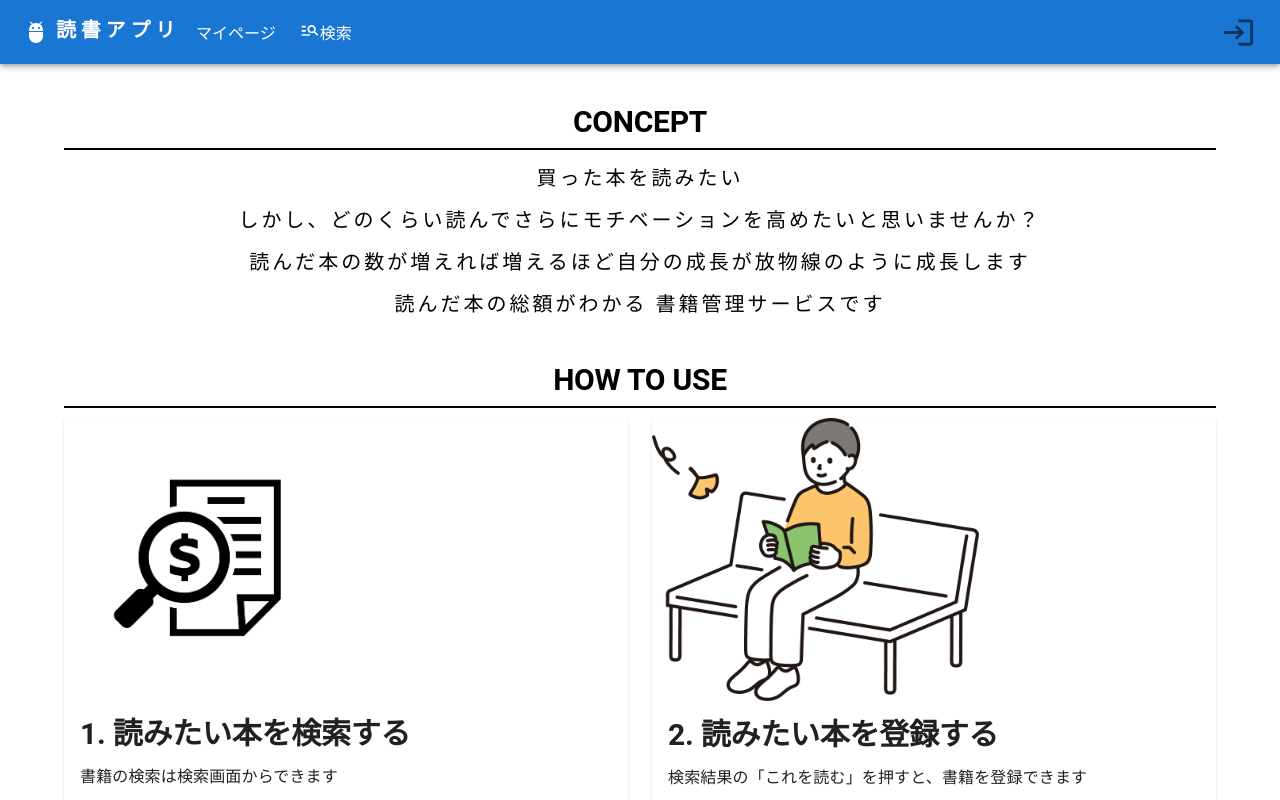
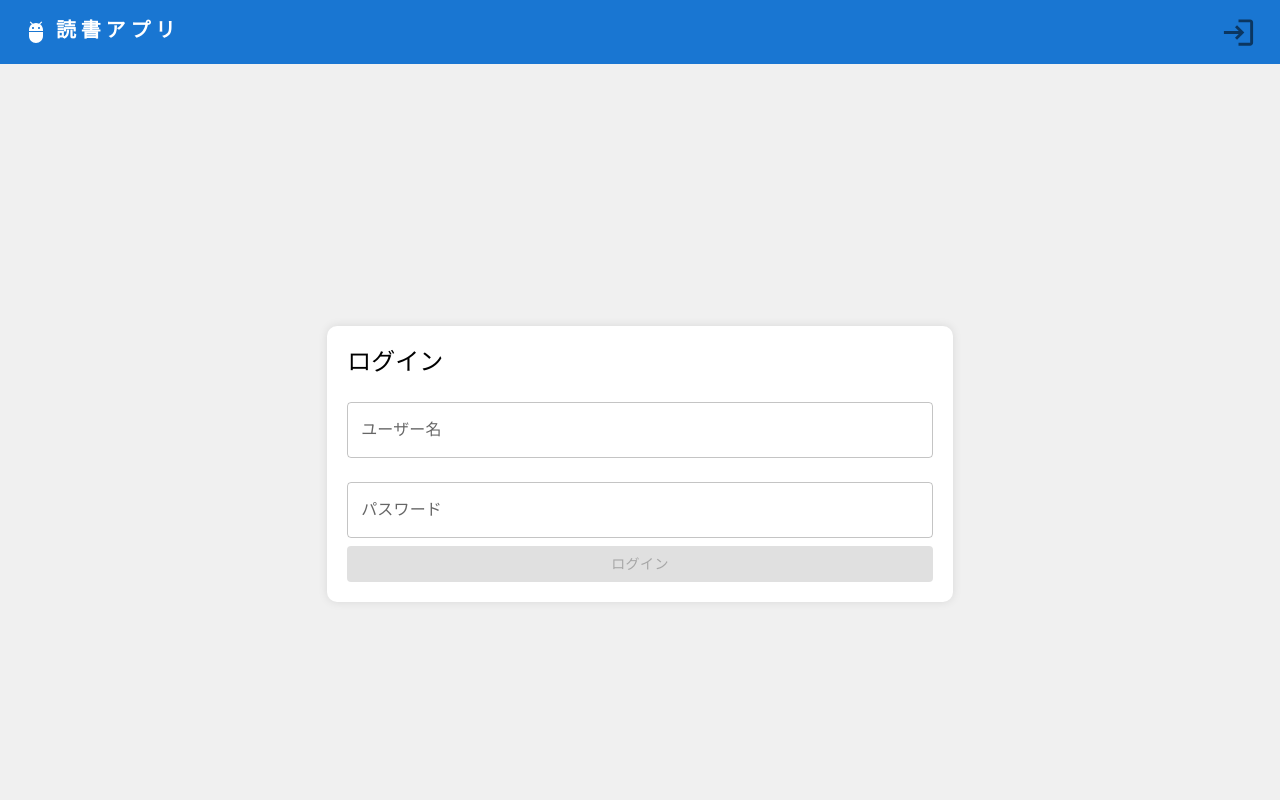
Before and after one commit to ETOMARU1210/book_reading_frontend, a React (Vite) app: page /login in a window 1280 px wide. Before the commit this address led to /. Shown: the top 800 px of the page. Built offline with nearby package versions, Linux system fonts and the light colour scheme; sample sign-in values are in the browser's storage.

Commit message:
redirect add login information not keep

```diff
--- a/src/App.jsx
+++ b/src/App.jsx
@@ -5,27 +5,48 @@ import Home from "./components/Home";
 import Register from "./components/register";
 import Profile from "./components/Profile";
 import Search from "./components/Search";
-import {
-  RecoilRoot
-} from 'recoil';
+import { useRecoilState } from "recoil";
 import authService from "./services/auth.service";
-
+import { UserState } from "./store/UserState";
 
 function App() {
-
-  const loggedIn = authService.getCurrentUser();
+  const [currentUser, ] = useRecoilState(UserState);
+  console.log(currentUser)
 
   return (
-    <RecoilRoot>
+    <>
       <Header />
       <Routes>
         <Route exact path="/" element={<Home />} />
-        <Route path="/login" element={loggedIn ? <Navigate replace to="/" /> : <Login />} />
-        <Route path="/signup" element={<Register />} />
-        <Route path="/profile" element={loggedIn ? <Profile /> : <Navigate replace to="/login" />} />
-        <Route path="/search" element={loggedIn ? <Search /> : <Navigate replace to="/login" /> } />
+        <Route
+          path="/login"
+          element={
+            Object.keys(currentUser).length !== 0? <Navigate replace to="/" /> : <Login />
+          }
+        />
+        <Route path="/signup" element={  Object.keys(currentUser).length !== 0 ? <Navigate replace to="/" /> : <Register />} />
+        <Route
+          path="/profile"
+          element={
+            Object.keys(currentUser).length !== 0 ? (
+              <Profile />
+            ) : (
+              <Navigate replace to="/login" />
+            )
+          }
+        />
+        <Route
+          path="/search"
+          element={
+            Object.keys(currentUser).length !== 0 ? (
+              <Search />
+            ) : (
+              <Navigate replace to="/login" />
+            )
+          }
+        />
       </Routes>
-    </RecoilRoot>
+    </>
   );
 }
 
--- a/src/components/Header.jsx
+++ b/src/components/Header.jsx
@@ -7,7 +7,6 @@ import Typography from "@mui/material/Typography";
 import Menu from "@mui/material/Menu";
 import MenuIcon from "@mui/icons-material/Menu";
 import Container from "@mui/material/Container";
-import Avatar from "@mui/material/Avatar";
 import Button from "@mui/material/Button";
 import Tooltip from "@mui/material/Tooltip";
 import MenuItem from "@mui/material/MenuItem";
@@ -17,26 +16,20 @@ import { Link, Stack } from "@mui/material";
 import authService from "../services/auth.service";
 import LoginIcon from "@mui/icons-material/Login";
 import { useNavigate } from "react-router-dom";
+import { useRecoilState } from "recoil";
+import { UserState } from "../store/UserState";
 
 function ResponsiveAppBar() {
   const loginPages = ["マイページ", , "検索"];
-  const loginPagesUrl = ["/profile", "", "/search"];
+  const loginPagesUrl = ["/profile", "/search"];
   const loginSettings = ["プロフィール", "ログアウト"];
   const nonloginSettings = ["サインアップ", "ログイン"];
   const nonloginUrl = ["/signup", "/login"];
   const [anchorElNav, setAnchorElNav] = React.useState(null);
   const [anchorElUser, setAnchorElUser] = React.useState(null);
-  const [currentUser, setCurrentUser] = React.useState(undefined);
-
   const navigate = useNavigate();
 
-  React.useEffect(() => {
-    const user = authService.getCurrentUser();
-
-    if (user) {
-      setCurrentUser(user);
-    }
-  }, []);
+  const [currentUser, ] = useRecoilState(UserState);
 
   const logOut = () => {
     authService.logout(navigate);
@@ -143,7 +136,7 @@ function ResponsiveAppBar() {
             読書アプリ
           </Typography>
           <Box sx={{ flexGrow: 1, display: { xs: "none", md: "flex" } }}>
-            {currentUser &&
+            {Object.keys(currentUser).length !== 0 &&
               loginPages.map((page, index) => (
                 <Link
                   key={page}
@@ -181,7 +174,7 @@ function ResponsiveAppBar() {
               open={Boolean(anchorElUser)}
               onClose={handleCloseUserMenu}
             >
-              {currentUser
+              {Object.keys(currentUser).length !== 0
                 ? loginSettings.map((setting) => (
                     <MenuItem key={setting} onClick={handleCloseUserMenu}>
                       {setting === "ログアウト" ? (
--- a/src/components/Home.jsx
+++ b/src/components/Home.jsx
@@ -10,15 +10,13 @@ import Grid from "@mui/material/Grid";
 import Card from "@mui/material/Card";
 import CardContent from "@mui/material/CardContent";
 import { Link } from "react-router-dom";
-import { useEffect, useState } from "react";
+import { useEffect } from "react";
 import authService from "../services/auth.service";
+import { useRecoilState } from "recoil";
+import { UserState } from "../store/UserState";
 
 const Home = () => {
-  const [currentUser, setCurrentUser] = useState(undefined);
-
-  useEffect(() => {
-    setCurrentUser(authService.getCurrentUser());
-  }, []);
+  const [currentUser, ] = useRecoilState(UserState);
 
   return (
     <Container>
--- a/src/components/Login.jsx
+++ b/src/components/Login.jsx
@@ -1,7 +1,7 @@
 import { Button, TextField, Typography } from "@mui/material";
 import { styled } from "@mui/system";
 import { useForm } from "react-hook-form";
-import { useLocation, useNavigate, useParams } from "react-router-dom";
+import { useNavigate } from "react-router-dom";
 import authService from "../services/auth.service";
 
 const Login = () => {
--- a/src/components/Profile.jsx
+++ b/src/components/Profile.jsx
@@ -4,6 +4,9 @@ import AuthService from "../services/auth.service";
 import { Box, Button, Container, Grid, Tab, Tabs } from "@mui/material";
 import Typography from "@mui/material/Typography";
 import bookService from "../services/book.service";
+import { useRecoilState } from "recoil";
+import { UserState } from "../store/UserState";
+import authService from "../services/auth.service";
 
 function CustomTabPanel(props) {
   const { children, value, index, ...other } = props;
@@ -40,7 +43,7 @@ function a11yProps(index) {
 
 const Profile = () => {
 
-  const currentUser = AuthService.getCurrentUser();
+  const [currentUser, ] = useRecoilState(UserState);
 
   const [value, setValue] = useState(0);
   const [total, setTotal] = useState(0);
@@ -62,10 +65,7 @@ const Profile = () => {
       console.log(response);
       setAllCompleteBooks(response);
     });
-  //   bookService.allBooks().then(response => {
-  //     return response.reduce(function(total, element))   {
-  //       return parseInt(total)  + parseInt(element);
-  // })
+
   bookService.allBooks().then(response => {
     let total = 0;
     response.forEach(element => {
--- a/src/components/Search.jsx
+++ b/src/components/Search.jsx
@@ -17,10 +17,6 @@ import { useRecoilState } from "recoil";
 import { SearchState }  from "../store/SearchState";
 import bookService from "../services/book.service";
 import { useNavigate } from "react-router-dom";
-import Card from '@mui/material/Card';
-import Chip from '@mui/material/Chip';
-import Stack from '@mui/material/Stack';
-import Divider from '@mui/material/Divider';
 
 const Search = () => {
   const {
--- a/src/components/register.jsx
+++ b/src/components/register.jsx
@@ -19,9 +19,8 @@ const Register = () => {
       getValues("username"),
       getValues("email"),
       getValues("password")
-    ).then(() => {
-      navigate("/");
-    });
+    )
+    navigate("/");
   };
 
   return (
--- a/src/main.jsx
+++ b/src/main.jsx
@@ -2,11 +2,14 @@ import React from "react";
 import ReactDOM from "react-dom/client";
 import App from "./App.jsx";
 import { BrowserRouter } from "react-router-dom";
+import { RecoilRoot } from "recoil";
 
 ReactDOM.createRoot(document.getElementById("root")).render(
   <React.StrictMode>
     <BrowserRouter>
+    <RecoilRoot>
       <App />
+    </RecoilRoot>
     </BrowserRouter>
   </React.StrictMode>
 );
--- a/src/services/auth.service.jsx
+++ b/src/services/auth.service.jsx
@@ -1,5 +1,7 @@
 import axios from "axios";
 import { Navigate } from "react-router-dom";
+import { useRecoilState } from "recoil";
+import { UserState } from "../store/UserState";
 
 const API_URL = "http://localhost:8080/api/auth/";
 
@@ -15,9 +17,10 @@ class AuthService {
       if (response.data.accessToken) {
         console.log(response.data);
         localStorage.setItem("user", JSON.stringify(response.data));
+        const [currentUser, setCurrentUser] = useRecoilState(UserState);
+        setCurrentUser(response.data);
+        console.log(currentUser);
       }
-
-      return response.data;
     });
   }
 
@@ -26,7 +29,7 @@ class AuthService {
     navigate("/")
   }
 
-  register(username, email, password ) {
+  register(username, email, password, navigate ) {
     return axios.post(API_URL + "signup", {
       username,
       email,
@@ -34,9 +37,9 @@ class AuthService {
     }) .then(response => {
       if (response.data.accessToken) {
         localStorage.setItem("user", JSON.stringify(response.data));
+        const [, setCurrentUser] = useRecoilState(UserState);
+        setCurrentUser(this.getCurrentUser());
       }
-
-      return response.data;
     });
   }
 
--- /dev/null
+++ b/src/store/UserState.jsx
@@ -0,0 +1,6 @@
+import { atom } from "recoil";
+
+export const UserState =atom({
+  key: "user",
+  default: {}
+})
```
